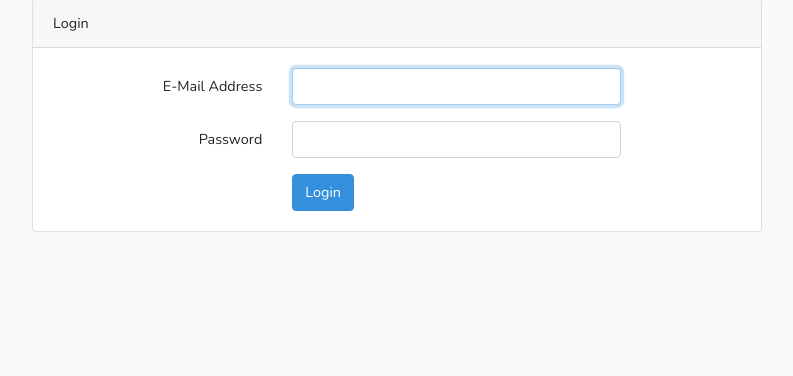
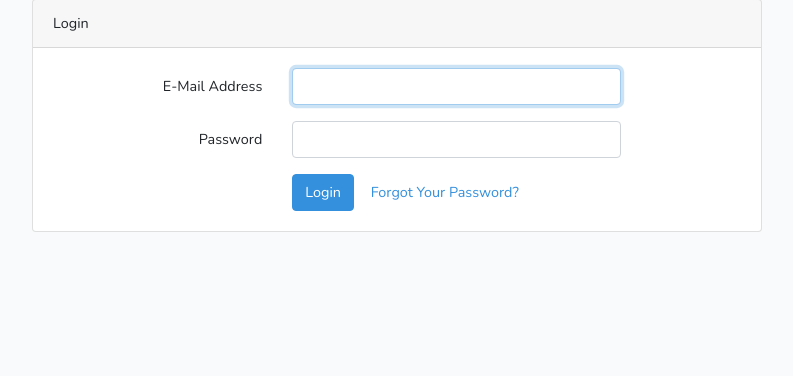
Before and after one commit to EunoiaITS/CP25.0V2.0, a Laravel app: page / in a window 1280 px wide. Shown: the part 80-456 px from the top of the page, without its empty margins (243-1036 px from the left). Run offline with Laravel 8, Linux system fonts and the light colour scheme.

Commit message:
enabled password resetting functionality

```diff
--- a/resources/views/users/login.blade.php
+++ b/resources/views/users/login.blade.php
@@ -45,6 +45,12 @@
                                 <button type="submit" class="btn btn-primary">
                                     {{ __('Login') }}
                                 </button>
+
+                                @if (Route::has('password.request'))
+                                    <a class="btn btn-link" href="{{ route('password.request') }}">
+                                        {{ __('Forgot Your Password?') }}
+                                    </a>
+                                @endif
                             </div>
                         </div>
                     </form>
```
